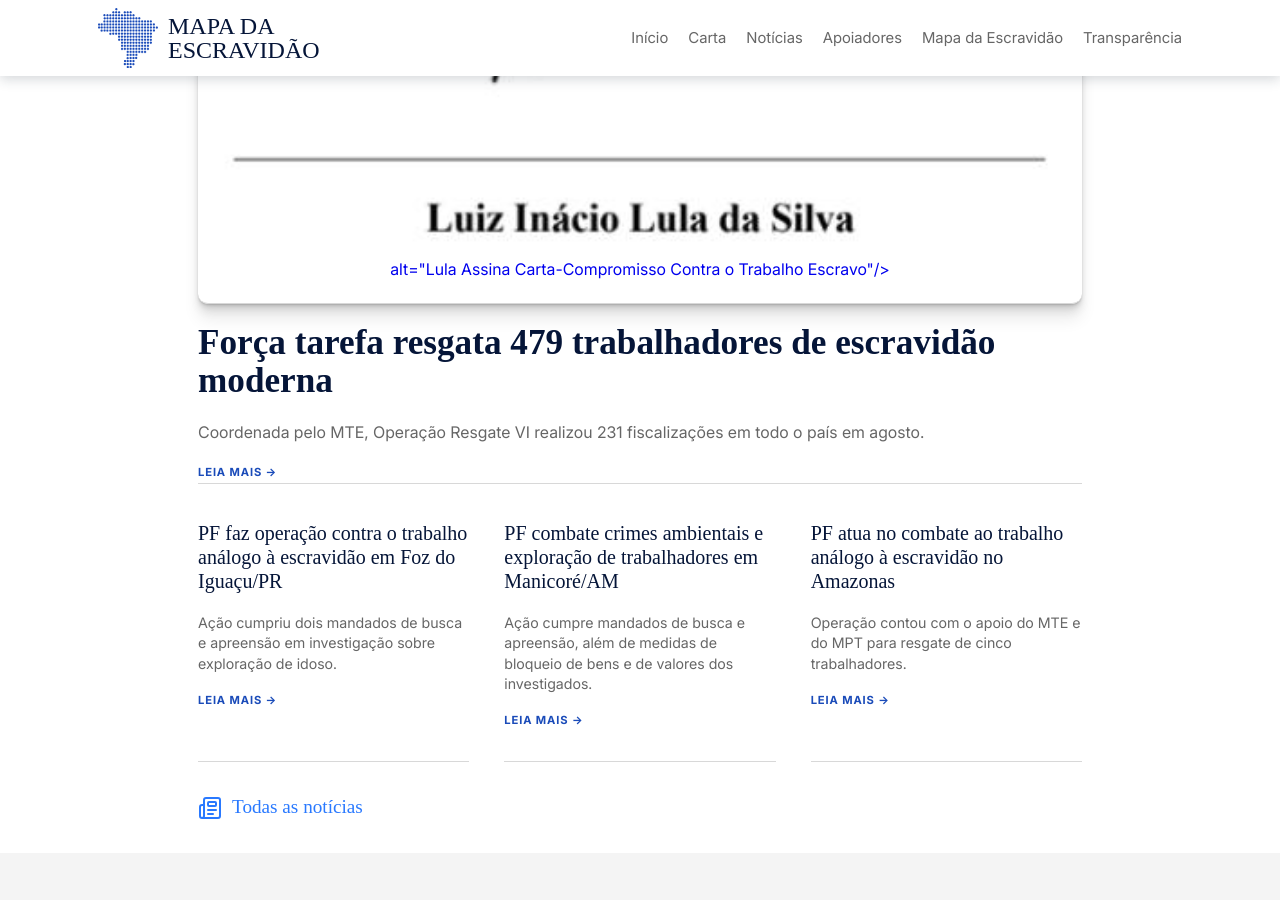
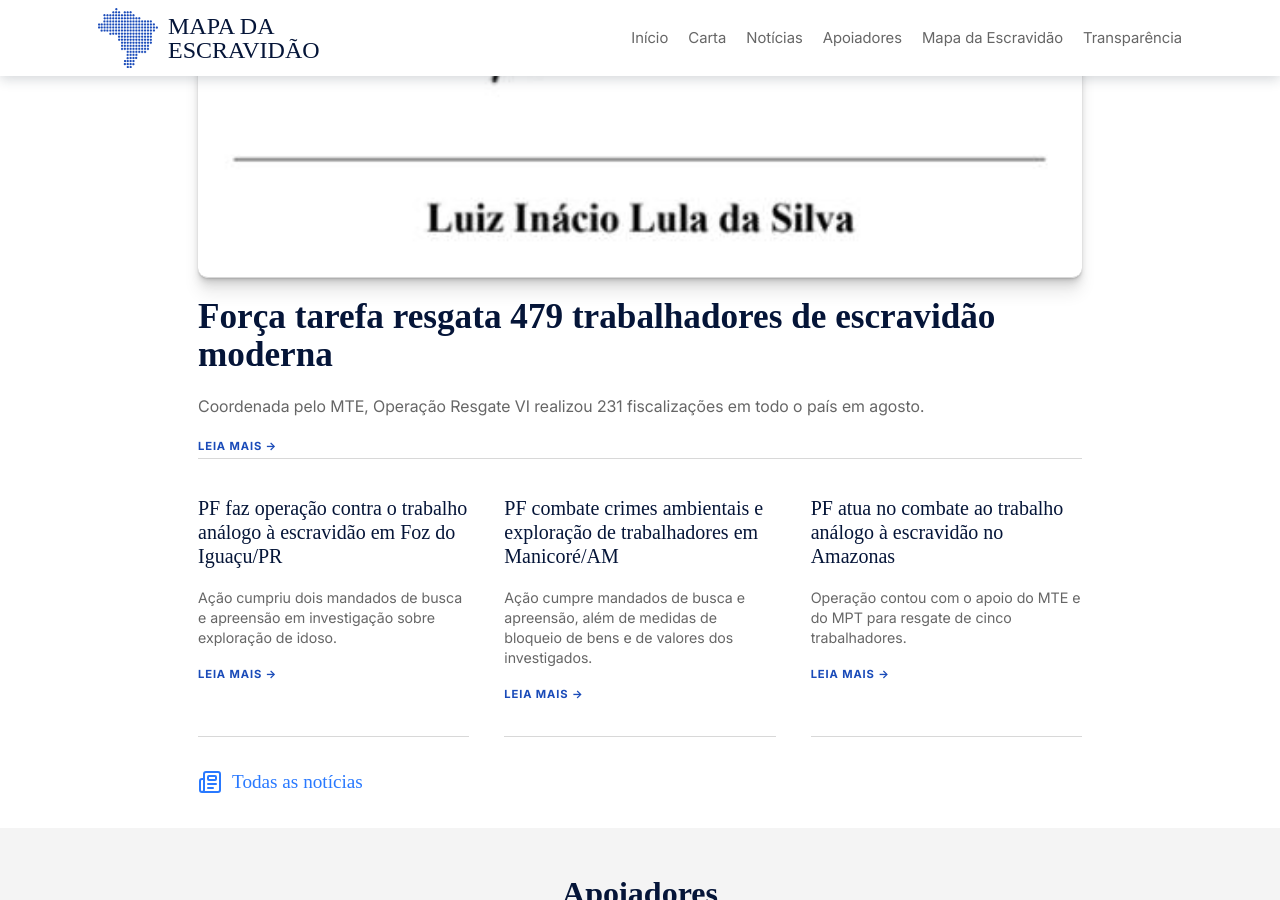
Before and after one commit to Landowski/mapa-escravidao, a Jekyll site: the page built from index.html, in a window 1280 px wide and 900 px high, scrolled down 525 px. Built offline with Jekyll 4.4.1, drawn with Linux system fonts in a browser that asks for light colours; some web fonts are replaced.

Commit message:
Update index.html

```diff
--- a/index.html
+++ b/index.html
@@ -35,7 +35,7 @@ permalink: /
     ; ">
                     <a href="/noticias/lula-carta-compromisso" style="text-decoration: none !important;">
                         <h1 class="title">Lula Assina Carta-Compromisso Contra o Trabalho Escravo</h1>
-                        <img src="imagens/assinatura-lula.png" style="width: 100%"; height: auto"> alt="Lula Assina Carta-Compromisso Contra o Trabalho Escravo"/>
+                        <img src="imagens/assinatura-lula.png" style="width: 100%"; height: auto" alt="Lula Assina Carta-Compromisso Contra o Trabalho Escravo"/>
                     </a>
                 </article>
             </div>
```
